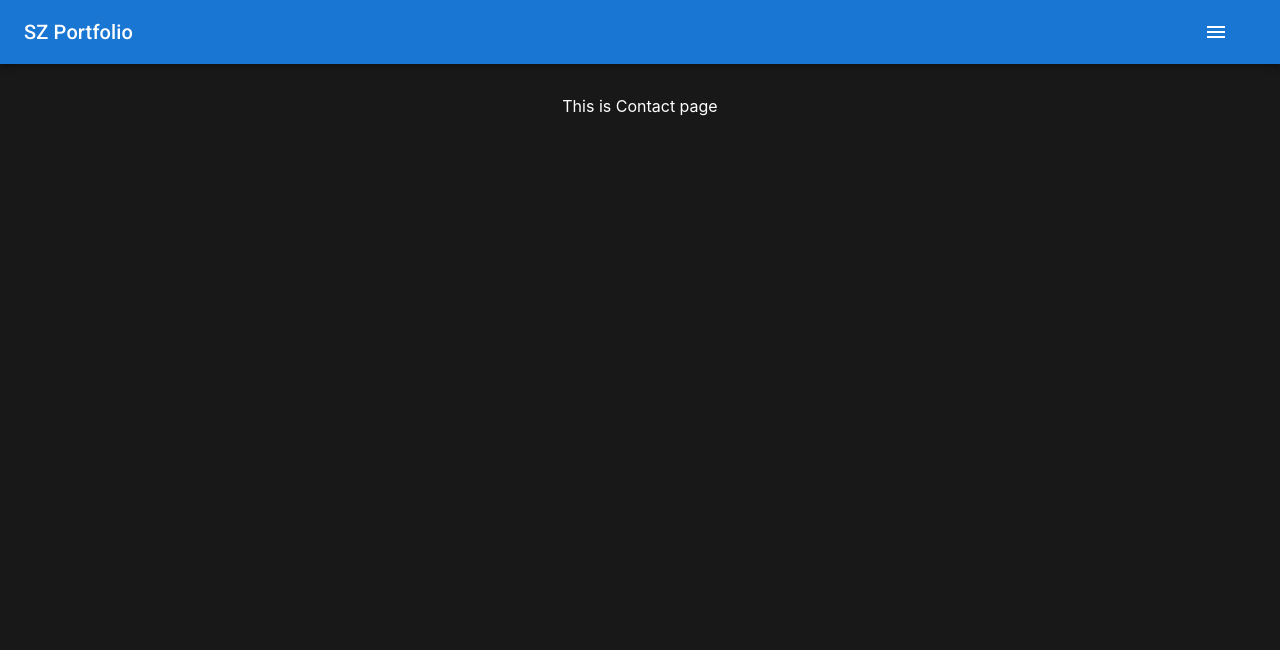
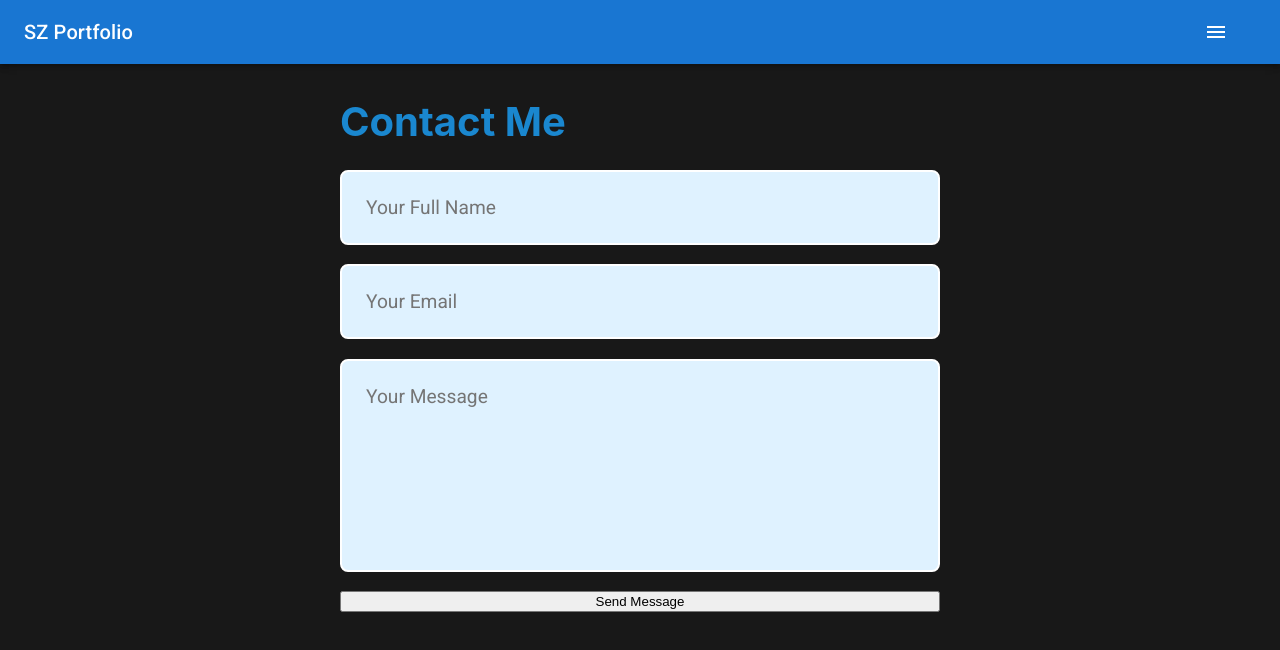
Before and after one commit to brunash/portfolio, a React (Create React App) app: page /contact in a window 1280 px wide. Shown: the top 650 px of the page. Built offline with nearby package versions, Linux system fonts and the light colour scheme.

Commit message:
added submit form

```diff
--- a/package.json
+++ b/package.json
@@ -10,12 +10,14 @@
     "@testing-library/jest-dom": "^5.16.4",
     "@testing-library/react": "^13.2.0",
     "@testing-library/user-event": "^13.5.0",
+    "emailjs-com": "^3.2.0",
     "react": "^18.1.0",
     "react-dom": "^18.1.0",
     "react-router-dom": "^6.3.0",
     "react-scripts": "5.0.1",
     "sass": "^1.52.0",
     "styled-components": "^5.3.5",
+    "styled-normalize": "^8.0.7",
     "web-vitals": "^2.1.4"
   },
   "scripts": {
--- a/src/components/Contact/Contact.js
+++ b/src/components/Contact/Contact.js
@@ -1,13 +1,31 @@
-import React from "react";
+import './Contact.scss';
+import React, { useRef } from 'react';
+import emailjs from 'emailjs-com';
+import { Link } from 'react-router-dom';
 
 
-const Contact = () => {
+const Contact= () => {
+    const form = useRef();
+
+    const sendEmail = (e) => {
+      e.preventDefault();
+
+      emailjs.sendForm('service_bl1wgap', 'template_9b87k9p', form.current, '_H2ELp_8grAZ3Dl41')
+
+      alert('Email sent successfully');
+
+      e.target.reset();
+    };
     return (
-        <div className="container">
-            This is Contact page
-
-
-        </div>
+        <section id="contact">
+        <h1 className='contact__title'>Contact Me</h1>
+            <form ref={form} onSubmit={sendEmail}>
+                <input type='name' name='name' placeholder='Your Full Name' required/>
+                <input type='email' name='email' placeholder='Your Email' required/>
+                <textarea name='message' placeholder='Your Message' rows='7' required></textarea>
+                <button className='button' type='submit'>Send Message</button>
+            </form>
+        </section>
     )
 }
 
--- /dev/null
+++ b/src/components/Contact/Contact.scss
@@ -0,0 +1,42 @@
+form{
+    display: flex;
+    flex-direction: column;
+    gap: 1.2rem;
+}
+
+input, textarea{
+    padding: 1.5rem;
+    border-radius: 8px;
+    border: 2px solid white;
+    resize: none;
+    font-size: 1.2rem;
+    font-family: 'Roboto', sans-serif;
+    background-color: #dff2ff;
+    color: black;
+}
+
+.contact__title{
+    font-size: 2.5rem;
+    font-weight: bold;
+    margin-bottom: 1.5rem;
+    color: #1a87cf;
+}
+
+#contact{
+   max-width: 600px;
+   margin: 0 auto;
+}
+
+.links{
+    display: flex;
+    justify-content: center;
+    align-items: center;
+}
+
+.contact__info{
+   padding: 2rem 0;
+}
+.contact__icon{
+    height: 2rem;
+    padding-right: 1rem;
+}
--- a/src/components/NavBar/NavBar.js
+++ b/src/components/NavBar/NavBar.js
@@ -5,13 +5,12 @@ import Toolbar from '@mui/material/Toolbar';
 import Typography from '@mui/material/Typography';
 import IconButton from '@mui/material/IconButton';
 import MenuIcon from '@mui/icons-material/Menu';
-import AccountCircle from '@mui/icons-material/AccountCircle';
-import Switch from '@mui/material/Switch';
-import FormControlLabel from '@mui/material/FormControlLabel';
-import FormGroup from '@mui/material/FormGroup';
 import MenuItem from '@mui/material/MenuItem';
 import Menu from '@mui/material/Menu';
 import { Link } from '@mui/material';
+import LinkedInIcon from '@mui/icons-material/LinkedIn';
+import GitHubIcon from '@mui/icons-material/GitHub';
+
 
 const navigationLinks = [
   { name: 'About', href:'/' },
@@ -36,12 +35,18 @@ const NavBar = () => {
 
   return (
     <Box sx={{ flexGrow: 1 }}>
+
       <AppBar position="static">
         <Toolbar>
 
-         <Typography variant="h6" component="div" sx={{ flexGrow: 1 }}>
+         <Typography
+         Typography variant = "h6"
+         component = "div"
+         sx = {{flexGrow: 1}}
+         >
             SZ Portfolio
           </Typography>
+
 
           {auth && (
             <div>
@@ -54,6 +59,7 @@ const NavBar = () => {
             sx={{ mr: 2 }}
           >
             <MenuIcon />
+
           </IconButton>
               <Menu
                 id="menu-appbar"
@@ -77,9 +83,6 @@ const NavBar = () => {
                     {item.name}
                   </Link></MenuItem>
               ))}
-                {/* <MenuItem onClick={() => handleClose('/about')}><Link>{item.name}</Link></MenuItem>
-                <MenuItem onClick={() => handleClose('/projects')}>Projects</MenuItem>
-                <MenuItem onClick={handleClose}>Contact</MenuItem> */}
               </Menu>
             </div>
           )}
```
Also changed, not shown: src/components/About/About.js (line endings or trailing spaces), 1 other file (tests, documents, lock files or other folders).
